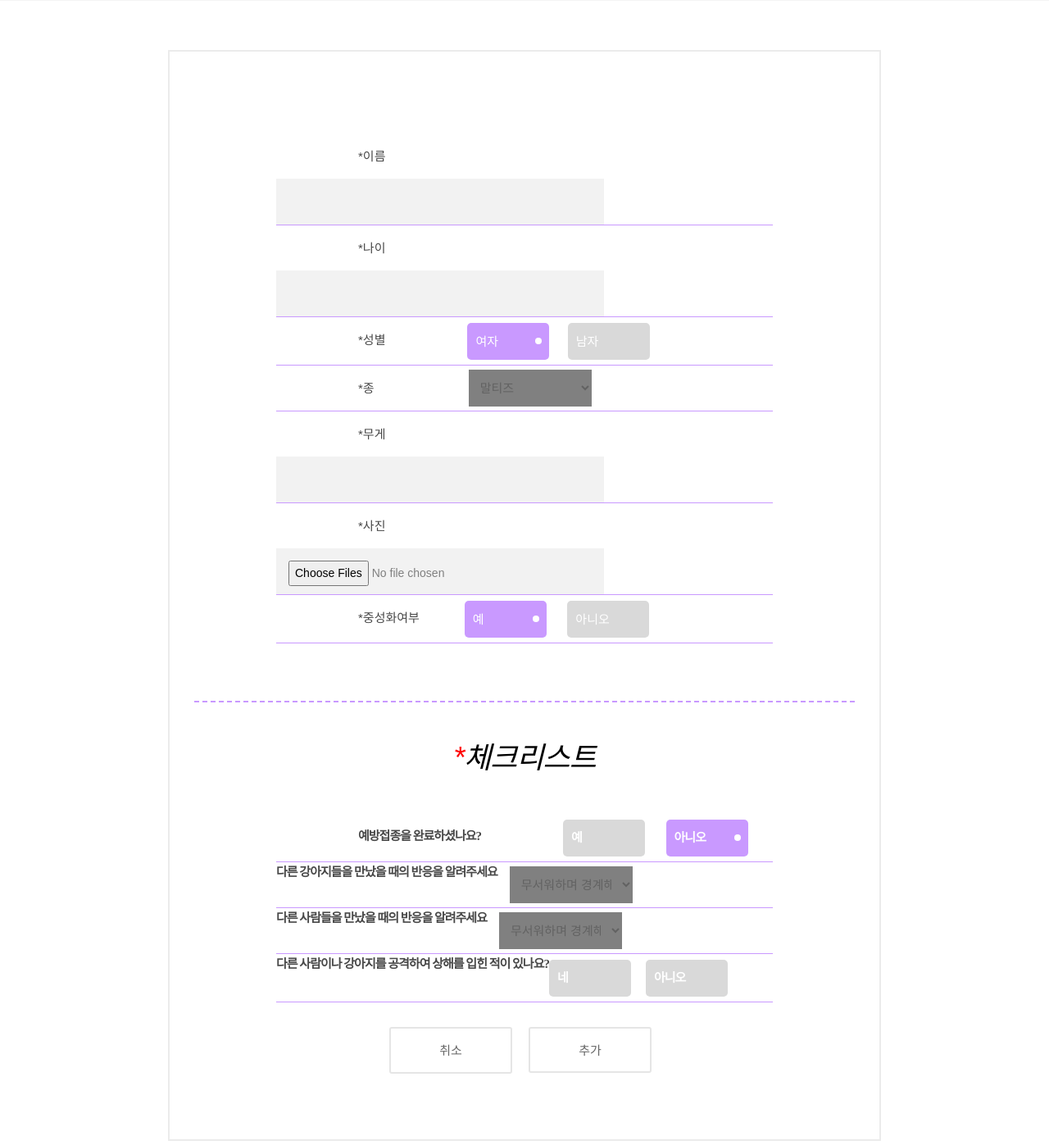
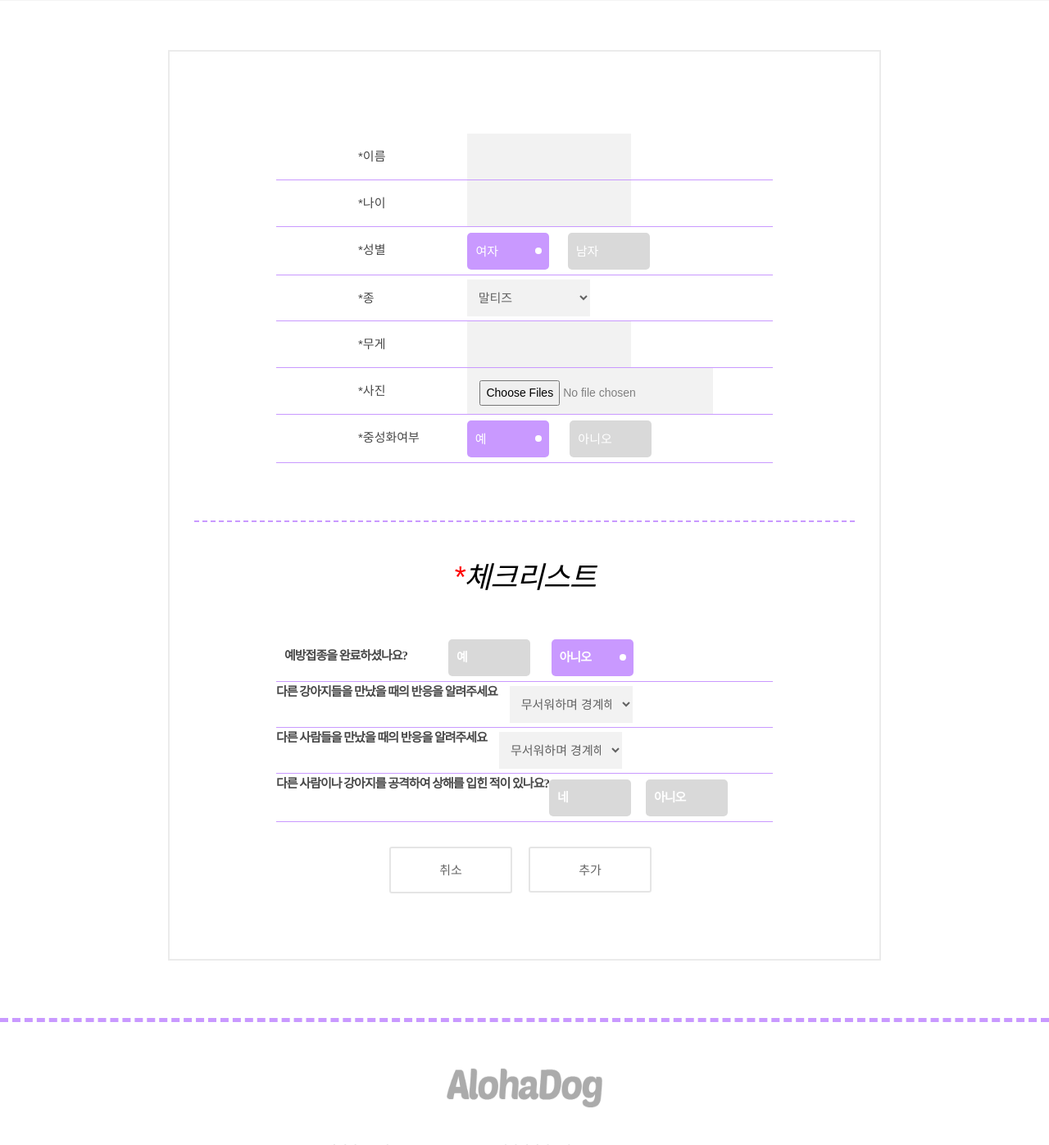
Before and after one commit to harucsx/aloha_dog, a Django app: page /pet/add in a window 1280 px wide. Shown: the part 327-1724 px from the top of the page at 82% size. Run offline with Django 3.2, Linux system fonts and the light colour scheme; some libraries are stand-ins or nearby versions; some web fonts are replaced.

Commit message:
registerPetInfo.html와 registerPetInfo.css 그외 조금 수정했어요,\.

```diff
--- a/static/css/pet/registerPetInfo.css
+++ b/static/css/pet/registerPetInfo.css
@@ -49,7 +49,7 @@
     margin: 0;
     padding: 0;
     display: inline-block;
-    background: grey;
+    background: rgba(204,204,204,0.25);
     color: white;
 }
 /*radio*/
@@ -111,7 +111,7 @@
     padding: 10px;
     margin: 5px 15px;
     display: inline-block;
-    background: grey;
+    background: rgba(204,204,204,0.25);
     border: none;
     font-size: 15px;
 }
@@ -168,10 +168,13 @@
 .form-row span.name{padding: 15px 100px 15px 100px;} /* dog */
 .form-row span.age{padding: 15px 100px 15px 100px;} /* dog */
 .form-row span.sex{padding: 15px 100px 15px 100px;} /* dog */
-.form-row span.species{padding: 15px 100px 15px 100px;} /* dog */
+.form-row span.species{padding: 15px 98px 15px 100px;} /* dog */
 .form-row span.weight{padding: 15px 100px 15px 100px;} /* dog */
 .form-row span.dogimg{padding: 15px 100px 15px 100px;} /* dog */
-.form-row span.neutralization{padding: 15px 55px 15px 100px;} /* dog */
+.form-row span.neutralization{padding: 15px 58px 15px 100px;} /* dog */
+input[name=name],input[name=age],input[name=weight]{width: 200px;}
+input[name=selectDirect]{width: 150px;}
+input[type=file]{width: 300px;}
 .dogInfo_wrap{
     margin-top: 50px;
     /*background-color: red;*/
@@ -245,8 +248,8 @@
 
 /*.qA{padding: 15px 0;}*/
 .qA span{font-family: nanum; font-weight: bold; letter-spacing: -1px;}
-.form-row span.question{padding: 15px 100px;}
-
+.form-row span.question{padding: 15px 50px 15px 10px;}
+select[name=a2], select[name=a3]{width: 300px; margin-top: 0;}
 .addbtn,  .addXbtn{
     color: #666;
     padding: 14px 0;
```
